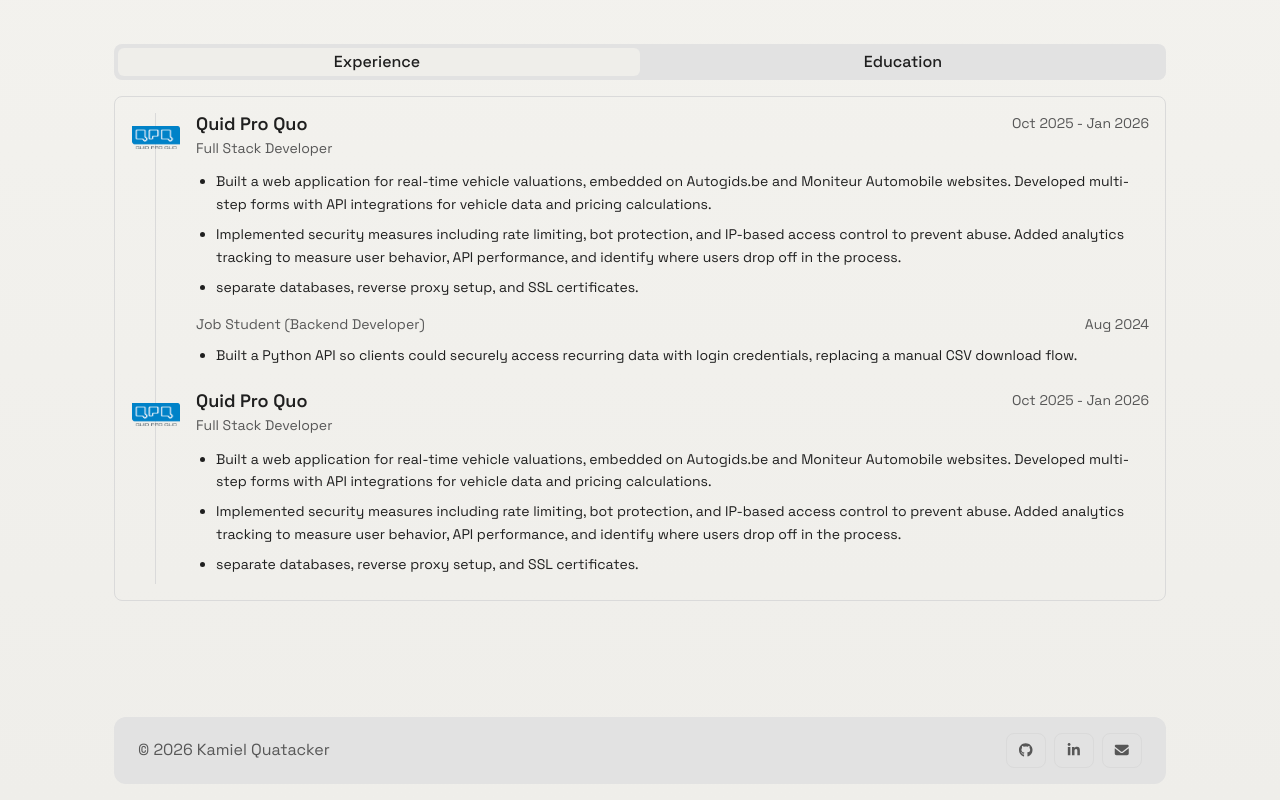
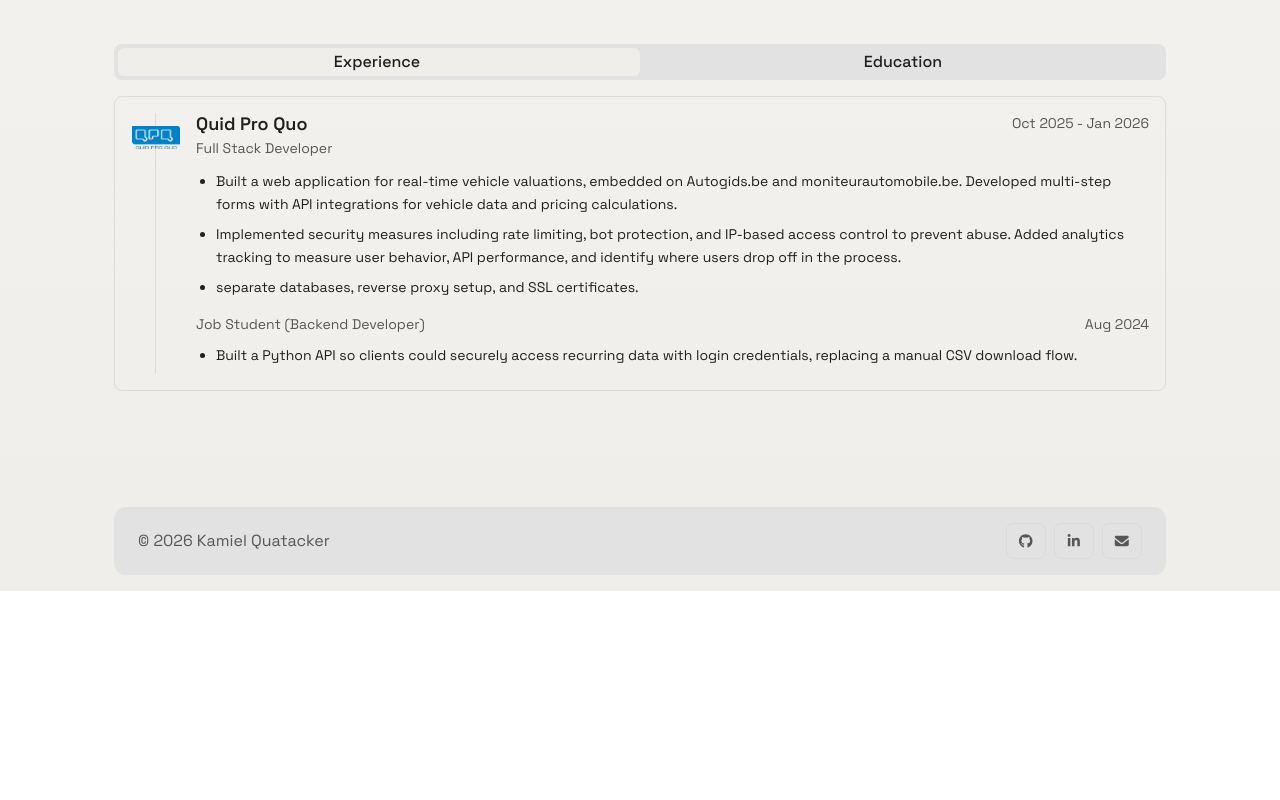
Before and after one commit to kamielquatacker/kamiel-portfolio, a Next.js app: page / in a window 1280 px wide. Shown: the part 936-1736 px from the top of the page. After the commit the page ends 1527 px from the top, so only its background shows below. Built offline with nearby package versions, Linux system fonts and the light colour scheme.

Commit message:
Fix casing in company name and remove duplicate experience entry

```diff
--- a/data/experience.ts
+++ b/data/experience.ts
@@ -23,7 +23,7 @@ export const experiences: Experience[] = [
       {
         title: "Full Stack Developer",
         period: "Oct 2025 - Jan 2026",
-        description: "Built a web application for real-time vehicle valuations, embedded on Autogids.be and Moniteur Automobile websites. Developed multi-step forms with API integrations for vehicle data and pricing calculations.<br>Implemented security measures including rate limiting, bot protection, and IP-based access control to prevent abuse. Added analytics tracking to measure user behavior, API performance, and identify where users drop off in the process.<br> separate databases, reverse proxy setup, and SSL certificates."
+        description: "Built a web application for real-time vehicle valuations, embedded on Autogids.be and moniteurautomobile.be. Developed multi-step forms with API integrations for vehicle data and pricing calculations.<br>Implemented security measures including rate limiting, bot protection, and IP-based access control to prevent abuse. Added analytics tracking to measure user behavior, API performance, and identify where users drop off in the process.<br> separate databases, reverse proxy setup, and SSL certificates."
       },
       {
         title: "Job Student (Backend Developer)",
@@ -32,17 +32,4 @@ export const experiences: Experience[] = [
       }
     ]
   },
-  {
-    id: "qpq2",
-    company: "Quid Pro Quo",
-    logo: "/logos/qpq.png",
-    url: "https://new.restwaardebox.com/",
-    positions: [
-      {
-        title: "Full Stack Developer",
-        period: "Oct 2025 - Jan 2026",
-        description: "Built a web application for real-time vehicle valuations, embedded on Autogids.be and Moniteur Automobile websites. Developed multi-step forms with API integrations for vehicle data and pricing calculations.<br>Implemented security measures including rate limiting, bot protection, and IP-based access control to prevent abuse. Added analytics tracking to measure user behavior, API performance, and identify where users drop off in the process.<br> separate databases, reverse proxy setup, and SSL certificates."
-      }
-    ]
-  },
 ];
```
